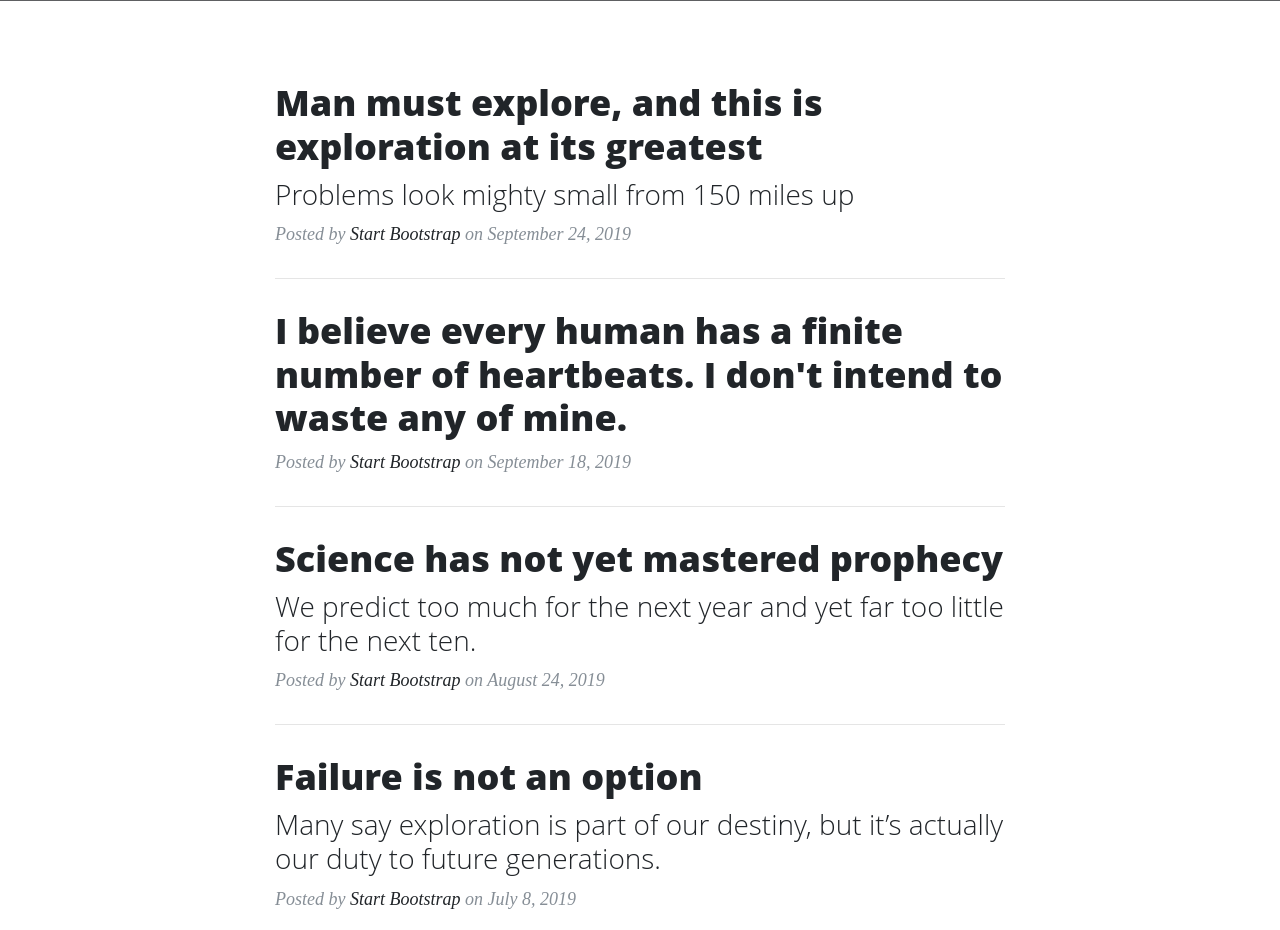
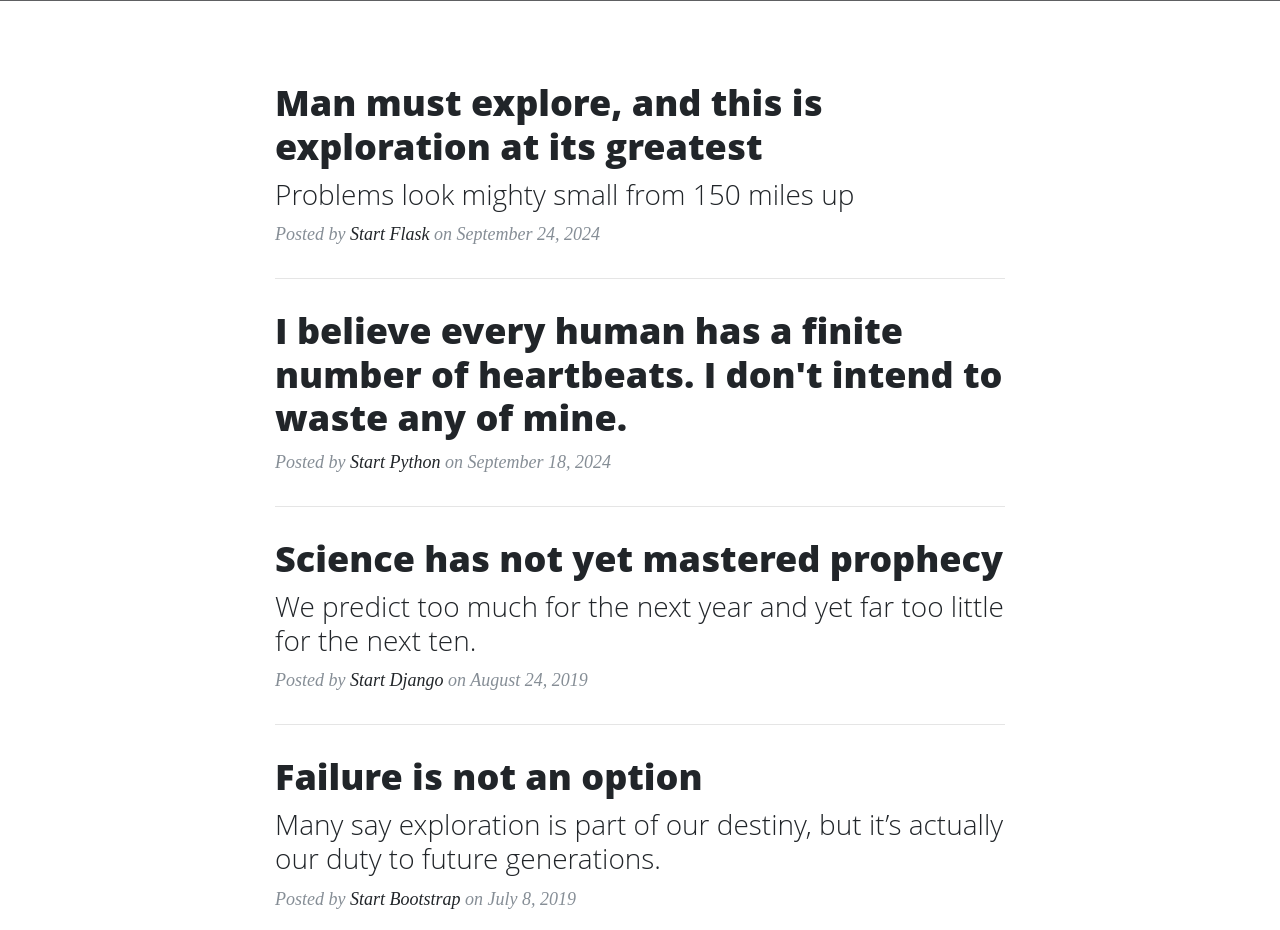
Before and after one commit to MAbuhanif/flask-blog, a Flask app: page / in a window 1280 px wide. Shown: the part 627-1557 px from the top of the page. Run offline with Flask 3, Linux system fonts and the light colour scheme; some libraries are stand-ins or nearby versions; grey boxes are pictures that could not be loaded.

Commit message:
Edit index.html

```diff
--- a/templates/index.html
+++ b/templates/index.html
@@ -12,8 +12,8 @@
            </h3>
          </a>
          <p class="post-meta">Posted by
-           <a href="#">Start Bootstrap</a>
-           on September 24, 2019</p>
+           <a href="#">Start Flask</a>
+           on September 24, 2024</p>
        </div>
        <hr>
        <div class="post-preview">
@@ -23,8 +23,8 @@
            </h2>
          </a>
          <p class="post-meta">Posted by
-           <a href="#">Start Bootstrap</a>
-           on September 18, 2019</p>
+           <a href="#">Start Python</a>
+           on September 18, 2024</p>
        </div>
        <hr>
        <div class="post-preview">
@@ -37,7 +37,7 @@
            </h3>
          </a>
          <p class="post-meta">Posted by
-           <a href="#">Start Bootstrap</a>
+           <a href="#">Start Django</a>
            on August 24, 2019</p>
        </div>
        <hr>
```
